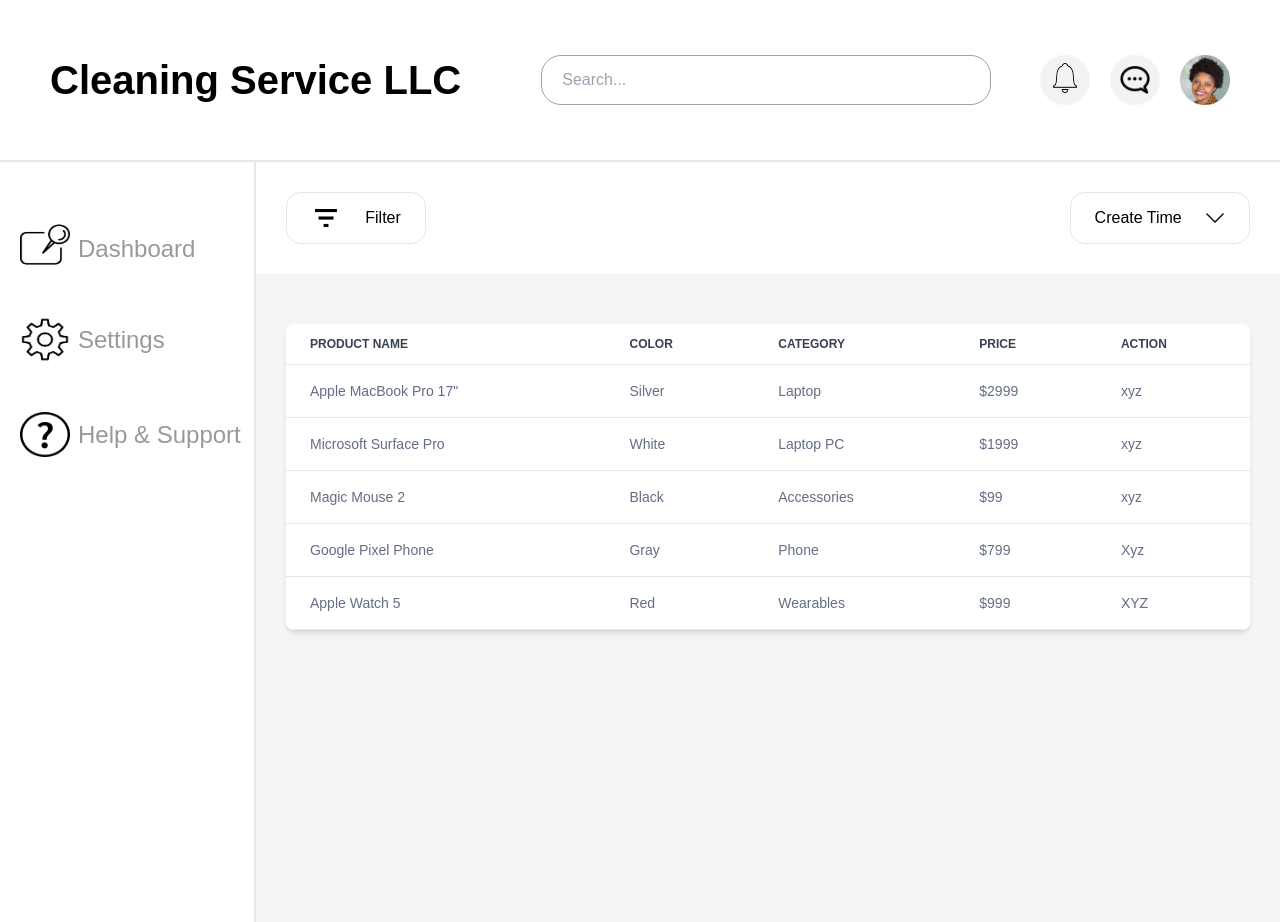
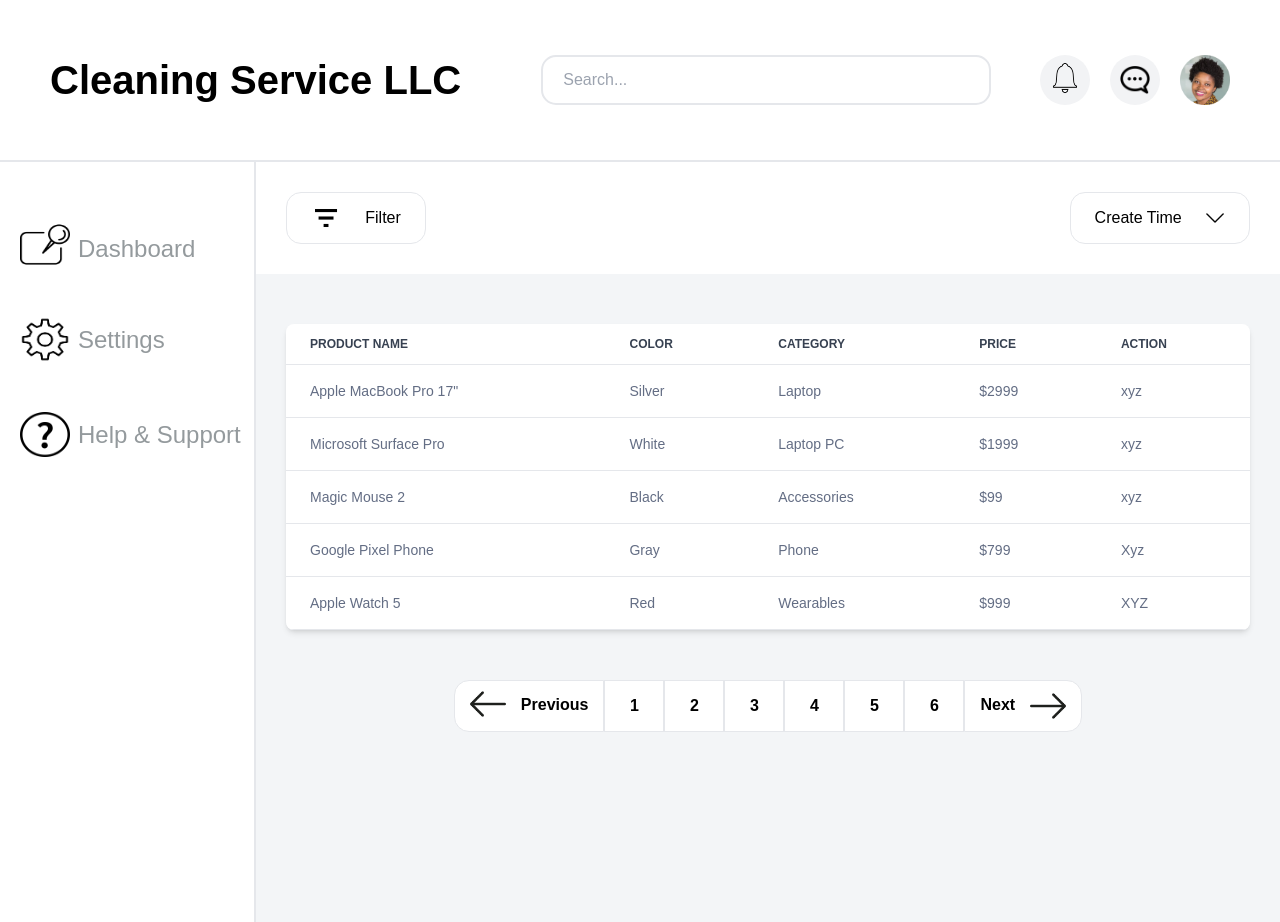
Before and after one commit to khizarkhan345/cleaning-service-cms, a React (Create React App) app: page / in a window 1280 px wide. Built offline with nearby package versions, Linux system fonts and the light colour scheme.

Commit message:
Create the pagination component

```diff
--- a/src/components/DataTable/DataTable.tsx
+++ b/src/components/DataTable/DataTable.tsx
@@ -1,5 +1,6 @@
 import React from "react";
 import SortAndFilter from "../SortAndFilter/SortAndFilter";
+import Pagination from "../Pagination/Pagination";
 
 const DataTable = () => {
   return (
@@ -92,6 +93,7 @@
           </table>
         </div>
       </div>
+      <Pagination />
     </div>
   );
 };
--- /dev/null
+++ b/src/components/Pagination/Pagination.tsx
@@ -0,0 +1,46 @@
+import React from "react";
+import leftArrow from "../../images/left-arrow.png";
+import rightArrow from "../../images/right-arrow.png";
+
+const Pagination = () => {
+  return (
+    <div className="flex justify-center mt-[50px]">
+      <button className=" h-[52px] bg-white border dark:border-gray-700 rounded-[15px] rounded-r-none px-[15px]">
+        <img
+          src={leftArrow}
+          alt="left Arrow"
+          className="w-[36px] h-[36px] inline mb-[5px]"
+        />
+        <span className="ml-[15px] text-[16px] font-bold">Previous</span>
+      </button>
+      <button className="bg-white  border dark:border-gray-700 w-[60px] h-[52px] text-[16px] font-bold">
+        1
+      </button>
+      <button className="bg-white  border dark:border-gray-700 w-[60px] h-[52px] text-[16px] font-bold">
+        2
+      </button>
+      <button className="bg-white  border dark:border-gray-700 w-[60px] h-[52px] text-[16px] font-bold">
+        3
+      </button>
+      <button className="bg-white  border dark:border-gray-700 w-[60px] h-[52px] text-[16px] font-bold">
+        4
+      </button>
+      <button className="bg-white  border dark:border-gray-700 w-[60px] h-[52px] text-[16px] font-bold">
+        5
+      </button>
+      <button className="bg-white  border dark:border-gray-700 w-[60px] h-[52px] text-[16px] font-bold">
+        6
+      </button>
+      <button className="h-[52px] bg-white border dark:border-gray-700 rounded-[15px] rounded-l-none px-[15px]">
+        <span className="mr-[15px] text-[16px] font-bold">Next</span>
+        <img
+          src={rightArrow}
+          alt="right Arrow"
+          className="w-[36px] h-[36px] inline"
+        />
+      </button>
+    </div>
+  );
+};
+
+export default Pagination;
--- a/src/components/TopBar/TopBar.tsx
+++ b/src/components/TopBar/TopBar.tsx
@@ -12,7 +12,7 @@
           <input
             type="text"
             placeholder="Search..."
-            className="w-[450px] h-[50px] text-[#636D84] border border-[#9F9FA7] rounded-[20px] pl-[20px] focus:outline-none"
+            className="w-[450px] h-[50px] text-[#636D84] border-2 dark:border-gray-700 rounded-[15px] pl-[20px] focus:outline-none"
           />
         </div>
       </div>
```
Also changed, not shown: src/images/left-arrow.png (added), src/images/right-arrow.png (added).
